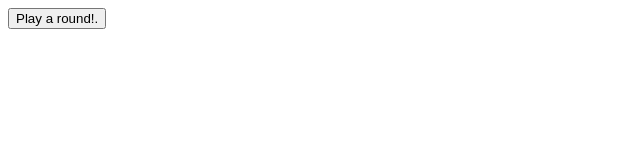
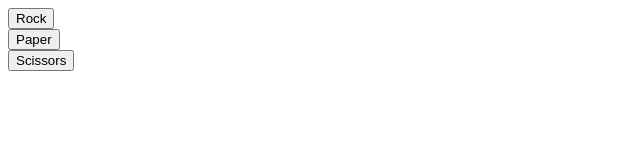
Before and after one commit to mamohamed055/odin-rock-paper-scissors, a plain HTML site: page index.html in a window 1280 px wide. Shown: the whole page, without its empty margins (0-640 px from the left). Drawn offline with Linux system fonts and the light colour scheme.

Commit message:
Make it work using buttons and display result on paragraph instead of console

```diff
--- a/game.js
+++ b/game.js
@@ -4,63 +4,69 @@ function getComputerChoice() {
     return item;
 }
 
-function getPlayerChoice() {
-    let item = prompt("Please pick : rock, paper, or scissors");
-    return item.toLowerCase() ;
+function getPlayerChoice(playerSelection) {
+    return playerSelection;
 }
 
-function playRound(playerSelection, computerSelection) {
+function playRound(playerSelection) {
+
+    computerSelection = getComputerChoice();
 
     if (playerSelection == "rock"){
+
         if (computerSelection == "rock")
         {
-            return "Draw!.";
+            document.getElementById("result").innerHTML = "Draw!.";
         }
         else if (computerSelection == "paper")
         {
-            return "Computer Wins!. Paper beats rock.";
+            document.getElementById("result").innerHTML = "Computer Wins!. Paper beats rock.";
         }
         else {
-            return "You win!. Rock beats scissors.";
+            document.getElementById("result").innerHTML = "You win!. Rock beats scissors.";
         }
+
     }
 
     else if (playerSelection == "paper") {
+
         if (computerSelection == "rock")
         {
-            return "You win!. Paper beats rock!.";
+            document.getElementById("result").innerHTML = "You win!. Paper beats rock!.";
         }
         else if (computerSelection == "paper")
         {
-            return "Draw!.";
+            document.getElementById("result").innerHTML = "Draw!.";
         }
         else {
-            return "Computer wins!. Scissors beat paper!.";
+            document.getElementById("result").innerHTML = "Computer wins!. Scissors beat paper!.";
         }
+
     }
-    else if (playerSelection == "scissors") {
+    else {
+
         if (computerSelection == "rock")
         {
-            return "Computer wins!. Rock beats scissors.";
+            document.getElementById("result").innerHTML = "Computer wins!. Rock beats scissors.";
         }
         else if (computerSelection == "paper")
         {
-            return "You win!. Scissors beat paper!.";
+            document.getElementById("result").innerHTML = "You win!. Scissors beat paper!.";
         }
         else {
-            return "Draw!.";
+            document.getElementById("result").innerHTML = "Draw!.";
         }
-    }
-    else {
-        return "Please enter a valid selection!.";
+
     }
 }
 
-function game() {
-    for (let i=0; i<5; i++){
-        let playerSelection = getPlayerChoice();
-        let computerSelection = getComputerChoice();
-        console.log(i);
-        console.log(playRound(playerSelection, computerSelection));
-    }
-}
+
+
+// function game() {
+//     for (let i=0; i<5; i++){
+//         let playerSelection = getPlayerChoice();
+//         let computerSelection = getComputerChoice();
+//         console.log(i);
+//         console.log(playRound(playerSelection, computerSelection));
+//     }
+// }
--- a/index.html
+++ b/index.html
@@ -9,7 +9,16 @@
 </head>
 <body>
     <div>
-        <button onclick="game()">Play a round!.</button>
+        <button onclick="playRound(playerSelection='rock', )">Rock</button>
+    </div>
+    <div>
+        <button onclick="playRound(playerSelection='paper')">Paper</button>
+    </div>
+    <div>
+        <button onclick="playRound(playerSelection='scissors')">Scissors</button>
+    </div>
+    <div id="result">
+
     </div>
 </body>
 </html>
```
